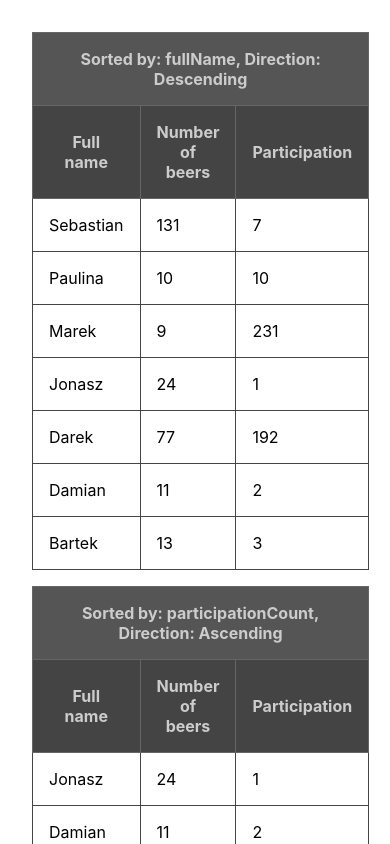
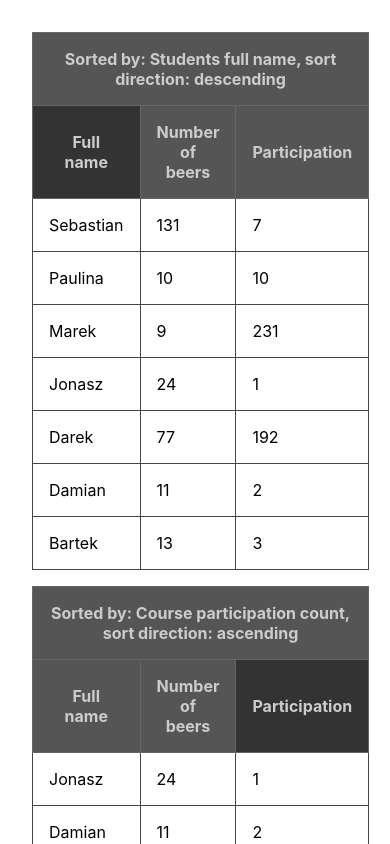
Before and after one commit to argasek/codebrainers-2020-09, a React (Create React App) app: page / in a window 390 px wide. Shown: the top 844 px of the page. Built offline with nearby package versions, Linux system fonts and the light colour scheme.

Commit message:
Add responsive colour change in column header based on sortBy method.

```diff
--- a/src/App.css
+++ b/src/App.css
@@ -17,3 +17,9 @@ body {
   border: 1px solid #666;
   color: #ccc;
 }
+
+.student-table th .active{
+  background-color: #ff0000;
+  border: 1px solid #666;
+  color: #ccc;
+}
--- a/src/components/StudentList.js
+++ b/src/components/StudentList.js
@@ -7,12 +7,17 @@ function StudentList(props) {
     const sortBy = props.sortBy;
     const sortDirection = props.sortDirection;
     const multiplier = sortDirection ? 1 : -1;
-    const sortDirectionPrint = sortDirection ? 'Ascending' : 'Descending';
+    const sortDirectionPrint = sortDirection ? 'ascending' : 'descending';
+    const customSortNames =
+        sortBy === "fullName" ? "Student\s full name" :
+            sortBy === "numberOfBeers" ? "Number of beers" :
+                sortBy === "participationCount" ? "Course participation count" : "no";
+
 
     const sortedStudents = students.sort((student1, student2) => {
         const a = student1[sortBy];
         const b = student2[sortBy];
-        console.log(a,b,sortBy);
+        console.log(a, b, sortBy);
         if (a > b) {
             return 1 * multiplier;
         }
@@ -27,12 +32,15 @@ function StudentList(props) {
         <table className='student-table' cellSpacing="0" cellPadding="0">
             <thead>
             <tr>
-                <th colspan={3} style={{backgroundColor: '#555'}}>Sorted by: {sortBy}, Direction: {sortDirectionPrint}</th>
+                <th colspan={3} style={{backgroundColor: '#555'}}>Sorted by: {customSortNames},
+                    sort direction: {sortDirectionPrint}</th>
             </tr>
             <tr>
-                <th>Full name</th>
-                <th>Number of beers</th>
-                <th>Participation</th>
+                <th style={sortBy === "fullName" ? {backgroundColor: '#333'} : {backgroundColor: '#555'}}>Full name</th>
+                <th style={sortBy === "numberOfBeers" ? {backgroundColor: '#333'} : {backgroundColor: '#555'}}>Number of
+                    beers
+                </th>
+                <th style={sortBy === "participationCount" ? {backgroundColor: '#333'} : {backgroundColor: '#555'}}>Participation</th>
             </tr>
             </thead>
             <tbody>
```
